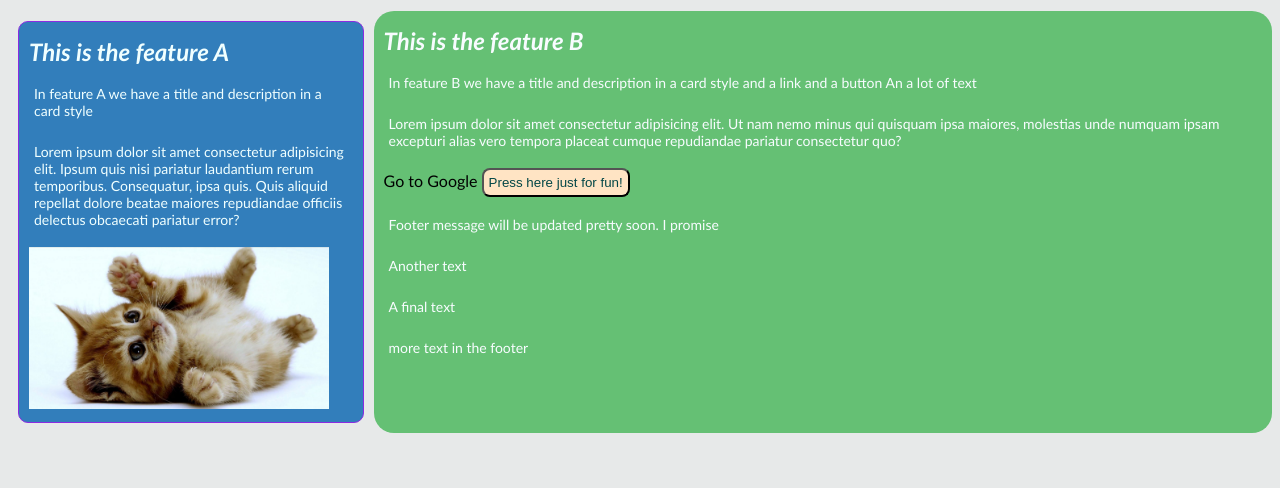
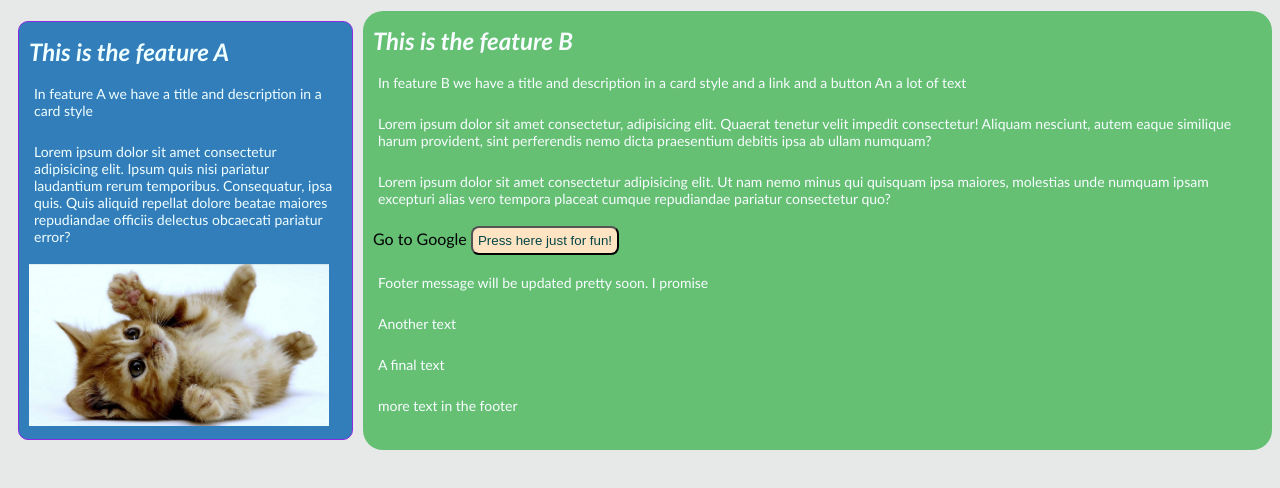
Before and after one commit to beckycode/git-practice, a plain HTML site: page index.html in a window 1280 px wide. Shown: the part 98-586 px from the top of the page. Drawn offline with Linux system fonts and the light colour scheme.

Commit message:
add lorem ipsum paragrahp

```diff
--- a/index.html
+++ b/index.html
@@ -31,6 +31,12 @@
           link and a button An a lot of text
         </p>
         <p>
+          Lorem ipsum dolor sit amet consectetur, adipisicing elit. Quaerat
+          tenetur velit impedit consectetur! Aliquam nesciunt, autem eaque
+          similique harum provident, sint perferendis nemo dicta praesentium
+          debitis ipsa ab ullam numquam?
+        </p>
+        <p>
           Lorem ipsum dolor sit amet consectetur adipisicing elit. Ut nam nemo
           minus qui quisquam ipsa maiores, molestias unde numquam ipsam
           excepturi alias vero tempora placeat cumque repudiandae pariatur
```
